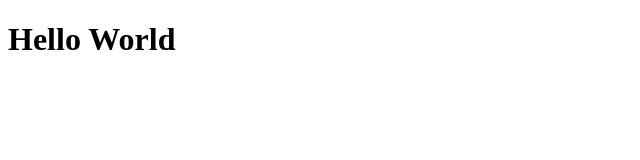
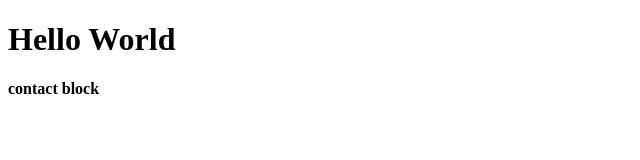
Before and after one commit to shaxloallamova/bookshop, a plain HTML site: page index.html in a window 1280 px wide. Shown: the whole page, without its empty margins (0-640 px from the left). Drawn offline with Linux system fonts and the light colour scheme.

Commit message:
contact bloki yaratildi

```diff
--- a/index.html
+++ b/index.html
@@ -8,5 +8,8 @@
 <body>
           <h1>Hello World
           </h1>
+          <div class="contact">
+                    <h4>contact block</h4>
+          </div>
 </body>
 </html>
```
